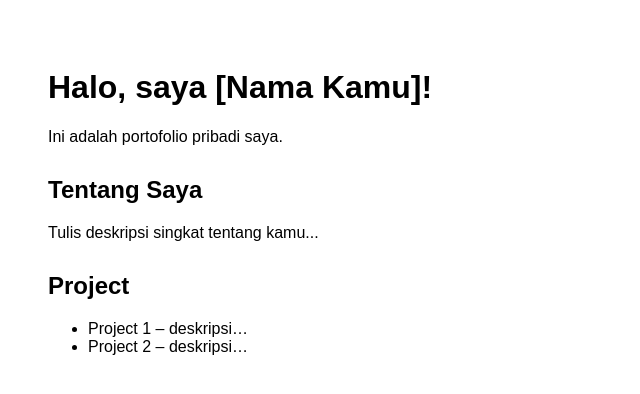
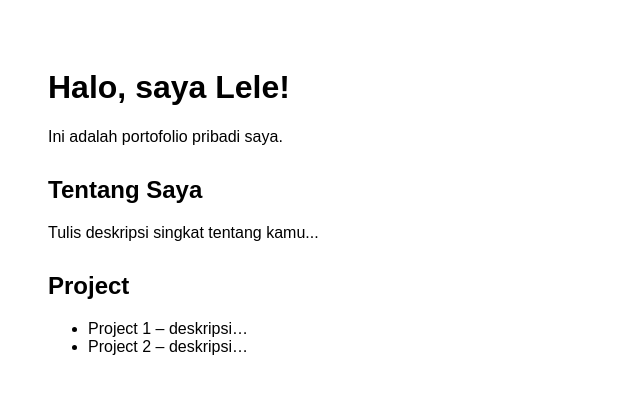
Before and after one commit to signarr/signarr.github.io, a plain HTML site: page index.html in a window 1280 px wide. Shown: the whole page, without its empty margins (0-640 px from the left). Drawn offline with Linux system fonts and the light colour scheme.

Commit message:
index.html

```diff
--- a/index.html
+++ b/index.html
@@ -10,7 +10,7 @@
   </style>
 </head>
 <body>
-  <h1>Halo, saya [Nama Kamu]!</h1>
+  <h1>Halo, saya Lele!</h1>
   <p>Ini adalah portofolio pribadi saya.</p>
 
   <div class="section">
```
